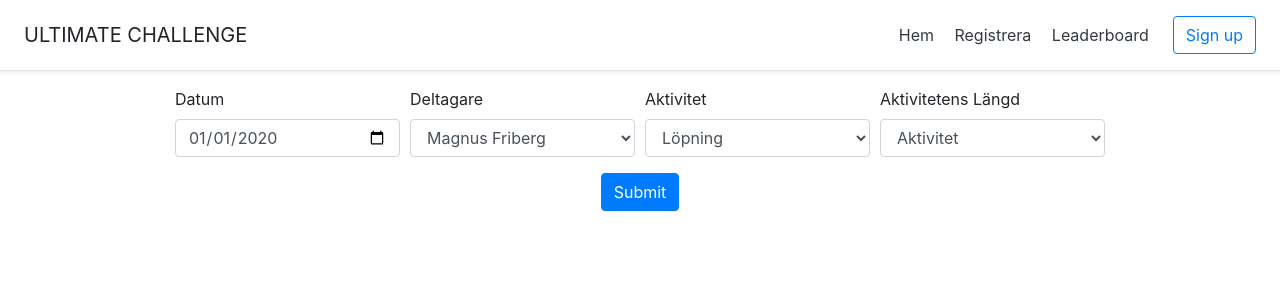
After one commit to mandgie/ultimate-challenge, a Flask app: page /add_exercise in a window 1280 px wide. The commit adds this page. Shown: the top 300 px of the page. Run offline with Flask 2, Linux system fonts and the light colour scheme; some libraries are stand-ins or nearby versions.

Commit message:
Added all new files

```diff
--- a/requirements.txt
+++ b/requirements.txt
@@ -1 +1,2 @@
 flask
+flask-mysqldb
--- a/src/app.py
+++ b/src/app.py
@@ -1,4 +1,5 @@
 from flask import Flask, render_template
+from flask_mysqldb import MySQL
 
 app = Flask(__name__)
 
@@ -14,6 +15,10 @@ def login():
 def login_new():
     return render_template("login_new.html")
 
+@app.route("/add_exercise")
+def add_exercise():
+    return render_template("add_exercise.html")
+
 @app.route("/profile")
 def profile():
     return render_template("profile.html")
--- /dev/null
+++ b/src/static/css/home.css
@@ -0,0 +1,20 @@
+html {
+  font-size: 14px;
+}
+@media (min-width: 768px) {
+  html {
+    font-size: 16px;
+  }
+}
+
+.container {
+  max-width: 960px;
+}
+
+.pricing-header {
+  max-width: 700px;
+}
+
+.card-deck .card {
+  min-width: 220px;
+}
--- /dev/null
+++ b/src/templates/add_exercise.html
@@ -0,0 +1,43 @@
+{% extends "template.html" %}
+{% block content %}
+<div class="container">
+<form>
+  <div class="form-row">
+    <div class="form-group col-md-3">
+      <label for="inputState">Datum</label>
+      <input class="form-control" type="date" value="2020-01-01" id="example-date-input">
+    </div>
+    <div class="form-group col-md-3">
+      <label for="inputState">Deltagare</label>
+      <select id="inputState" class="form-control">
+        <option selected>Magnus Friberg</option>
+        <option>Andre Dyrenäs</option>
+        <option>Carl Adelstrand</option>
+      </select>
+    </div>
+    <div class="form-group col-md-3">
+      <label for="inputState">Aktivitet</label>
+      <select id="inputState" class="form-control">
+        <option selected>Löpning</option>
+        <option>Crossfit</option>
+        <option>Yoga</option>
+      </select>
+    </div>
+    <div class="form-group col-md-3">
+      <label for="inputState">Aktivitetens Längd</label>
+      <select id="inputState" class="form-control">
+        <option selected>Aktivitet</option>
+        <option>30 min</option>
+        <option>45 min</option>
+        <option>60 min</option>
+      </select>
+    </div>
+  </div>
+    <div class="mx-auto text-center">
+      <button type="submit" class="btn btn-primary">Submit</button>
+    </div>
+</form>
+
+</div>
+
+{% endblock %}
--- a/src/templates/navbar.html
+++ b/src/templates/navbar.html
@@ -1,27 +1,9 @@
-<!-- Navigation -->
-<nav class="navbar navbar-expand-lg navbar-light bg-light fixed-top">
-  <div class="container">
-    <a class="navbar-brand" href="#">Start Bootstrap</a>
-    <button class="navbar-toggler" type="button" data-toggle="collapse" data-target="#navbarResponsive" aria-controls="navbarResponsive" aria-expanded="false" aria-label="Toggle navigation">
-          <span class="navbar-toggler-icon"></span>
-        </button>
-    <div class="collapse navbar-collapse" id="navbarResponsive">
-      <ul class="navbar-nav ml-auto">
-        <li class="nav-item active">
-          <a class="nav-link" href="#">Home
-                <span class="sr-only">(current)</span>
-              </a>
-        </li>
-        <li class="nav-item">
-          <a class="nav-link" href="#">About</a>
-        </li>
-        <li class="nav-item">
-          <a class="nav-link" href="#">Services</a>
-        </li>
-        <li class="nav-item">
-          <a class="nav-link" href="#">Contact</a>
-        </li>
-      </ul>
-    </div>
-  </div>
-</nav>
+<div class="d-flex flex-column flex-md-row align-items-center p-3 px-md-4 mb-3 bg-white border-bottom shadow-sm">
+  <h5 class="my-0 mr-md-auto font-weight-normal" href="/">ULTIMATE CHALLENGE</h5>
+  <nav class="my-2 my-md-0 mr-md-3">
+    <a class="p-2 text-dark" href="/">Hem</a>
+    <a class="p-2 text-dark" href="add_exercise">Registrera</a>
+    <a class="p-2 text-dark" href="#">Leaderboard</a>
+  </nav>
+  <a class="btn btn-outline-primary" href="#">Sign up</a>
+</div>
--- a/src/templates/template.html
+++ b/src/templates/template.html
@@ -11,6 +11,7 @@
 
     <!--<link rel="stylesheet" href="{{ url_for('static', filename='css/signin.css') }}">-->
     <link rel="stylesheet" href="{{ url_for('static', filename='css/sign.css') }}">
+    <link rel="stylesheet" href="{{ url_for('static', filename='css/home.css') }}">
 
     <title>Ultimate Challenge</title>
   </head>
```
Also changed, not shown: src/static/css/signin.css (deleted, +0 -56 lines), src/templates/home.html (+53 -1 lines), src/static/css/main.css (deleted).
